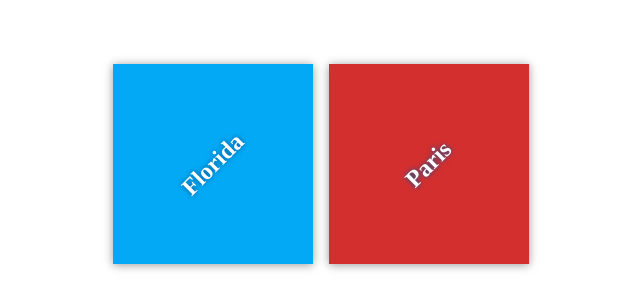
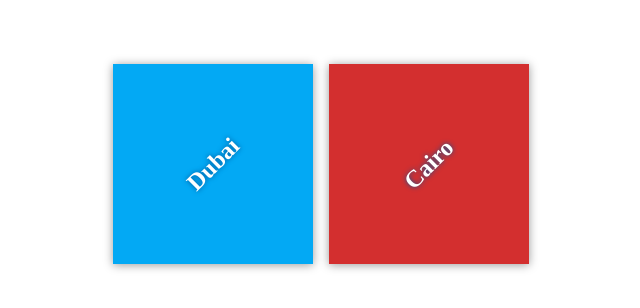
Before and after one commit to Shaymaa-Serag/my-travel-plans, a plain HTML site: page index.html in a window 1280 px wide. Shown: the part 236-544 px from the top of the page, 319-959 px from the left. Drawn offline with Linux system fonts and the light colour scheme; files that its build step writes are made by us from their sources.

Commit message:
Change my destinations

```diff
--- a/index.html
+++ b/index.html
@@ -11,11 +11,11 @@
     <div class="container">
         <div class="destination-container">
             <div class="destination" id="florida">
-                <h2>Florida</h2>
+                <h2>Dubai</h2>
             </div>
 
             <div class="destination" id="paris">
-                <h2>Paris</h2>
+                <h2>Cairo</h2>
             </div>
         </div>
     </div>
```
